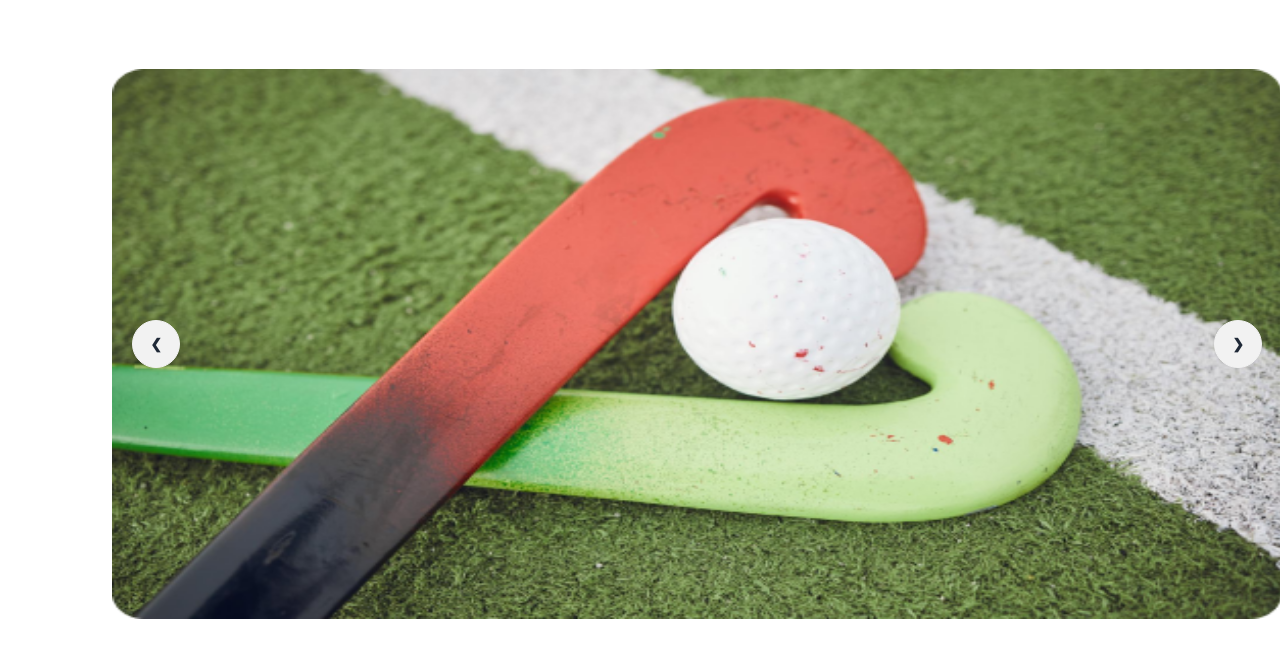
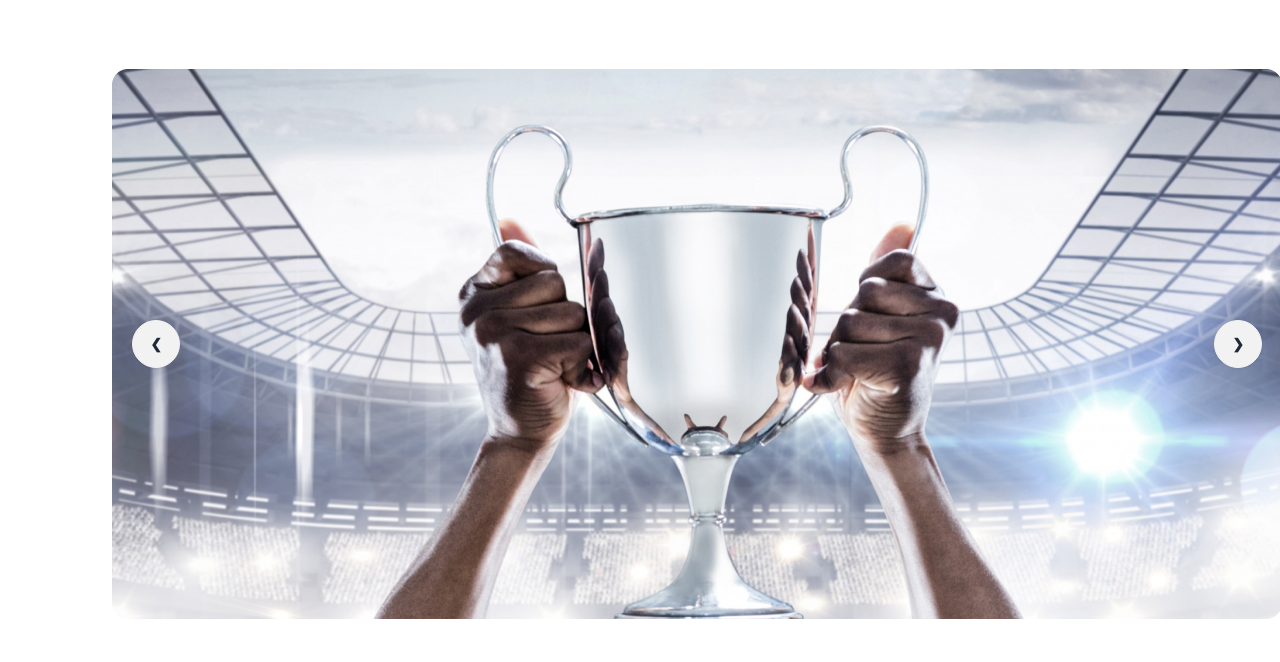
Before and after one commit to nasermunshi/Third-Assingment, a plain HTML site: page index.html in a window 1280 px wide. Shown: the part 111-773 px from the top of the page. Drawn offline with nearby package versions, Linux system fonts and the light colour scheme.

Commit message:
fix slide img

```diff
--- a/index.html
+++ b/index.html
@@ -55,7 +55,7 @@
   <section class="mt-16 ml-28">
     <div class="carousel h-[550px] w-[1170px]">
       <div id="slide1" class="carousel-item relative w-full">
-        <img c src="/images/2.png" class="w-full" />
+        <img c src="/images/1.png" class="w-full" />
         <div class="absolute flex justify-between transform -translate-y-1/2 left-5 right-5 top-1/2">
           <a href="#slide4" class="btn btn-circle">❮</a>
           <a href="#slide2" class="btn btn-circle">❯</a>
```
